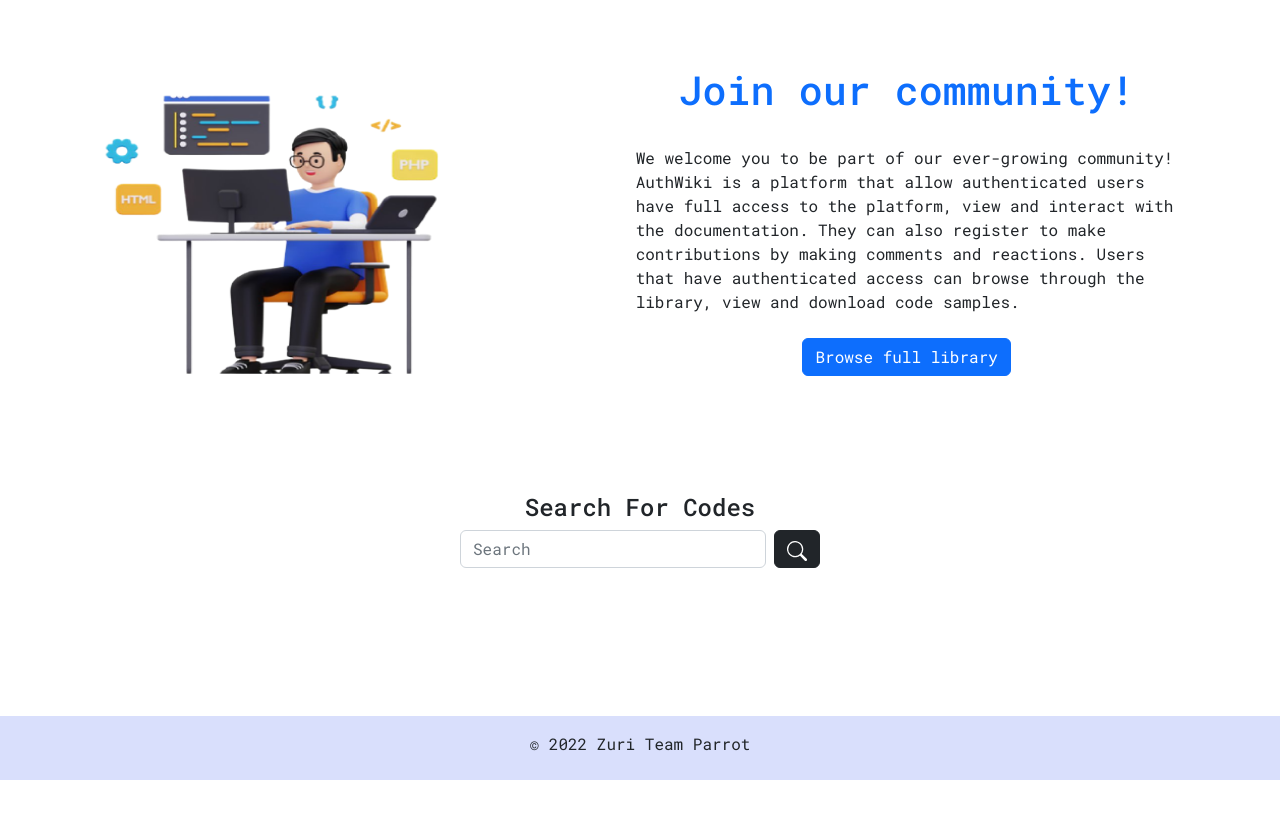
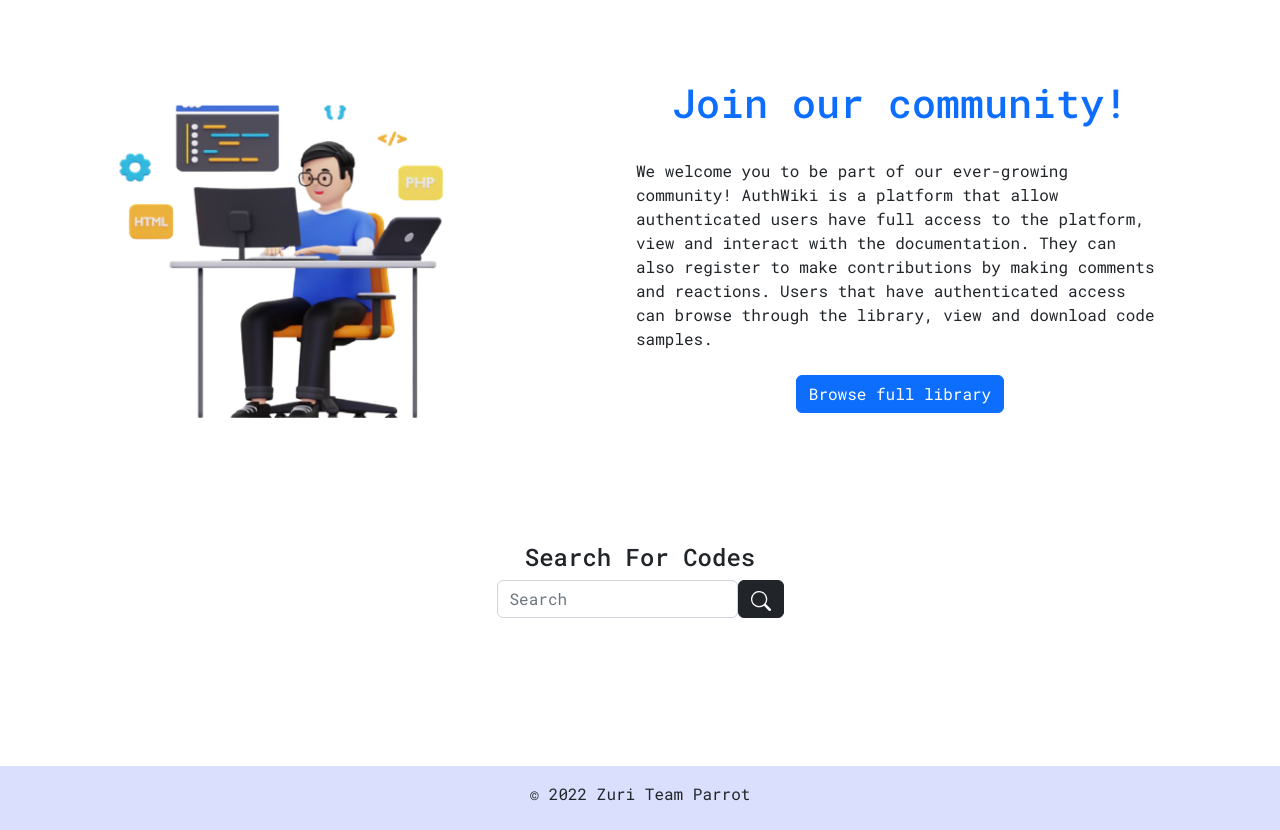
Before and after one commit to zuri-training/Auth_wiki-Team-Parrot, a Django app: page / in a window 1280 px wide. Shown: the part 75-905 px from the top of the page. Before the commit the page ends 855 px from the top, so only its background shows below. Run offline with Django 4.2, Linux system fonts and the light colour scheme; data that the repository does not hold is empty; some libraries are stand-ins or nearby versions.

Commit message:
Styled the search button

```diff
--- a/library/templates/main/index.html
+++ b/library/templates/main/index.html
@@ -6,10 +6,10 @@
 {% block content %}
 <!-- header section -->
 <header class="container-fluid">
-  <div class="row mb-4">
+  <div class="row mb-4 px-3">
     <!-- header image -->
-    <div class="header-img col-12 col-lg-5">
-      <img class="header-img w-100 mx-auto" src="{% static 'main/img/community-removebg-preview.png' %}" alt="img"  height="400px" />
+    <div class="col-12 col-lg-5">
+      <img class="w-100 mx-auto" src="{% static 'main/img/community-removebg-preview.png' %}" alt="img"  height="450px" />
     </div>
     <!-- header community -->
     <div class="col-12 col-lg-7 d-flex flex-column justify-content-center align-items-center">
@@ -32,11 +32,13 @@
 
     <div class="text-center py-5">
       <h3 class="font-bold">Search For Codes</h3>
-      <form style="width: 30%;" class="container-fluid  d-flex" action='{% url "search" %}' method='GET'>
+      <form class="container-fluid d-flex justify-content-center" action='{% url "search" %}' method='GET'>
         {% csrf_token %}
-        <input class="form-control me-2 d-block" type="search" name="q" placeholder="Search" aria-label="Search">
+        <div class="w-30">
+          <input class="form-control me-2" type="search" name="q" placeholder="Search" aria-label="Search">
+        </div>
 
-        <button class='btn btn-dark d-inline'>
+        <button class='btn btn-dark'>
         <svg xmlns="http://www.w3.org/2000/svg" width="20" height="20" fill="currentColor" class="bi bi-search" viewBox="0 0 16 16"> <path d="M11.742 10.344a6.5 6.5 0 1 0-1.397 1.398h-.001c.03.04.062.078.098.115l3.85 3.85a1 1 0 0 0 1.415-1.414l-3.85-3.85a1.007 1.007 0 0 0-.115-.1zM12 6.5a5.5 5.5 0 1 1-11 0 5.5 5.5 0 0 1 11 0z"/></svg>
         </button>
       </form>
```
Also changed, not shown: library/templates/main/search.html (+9 -4 lines).
